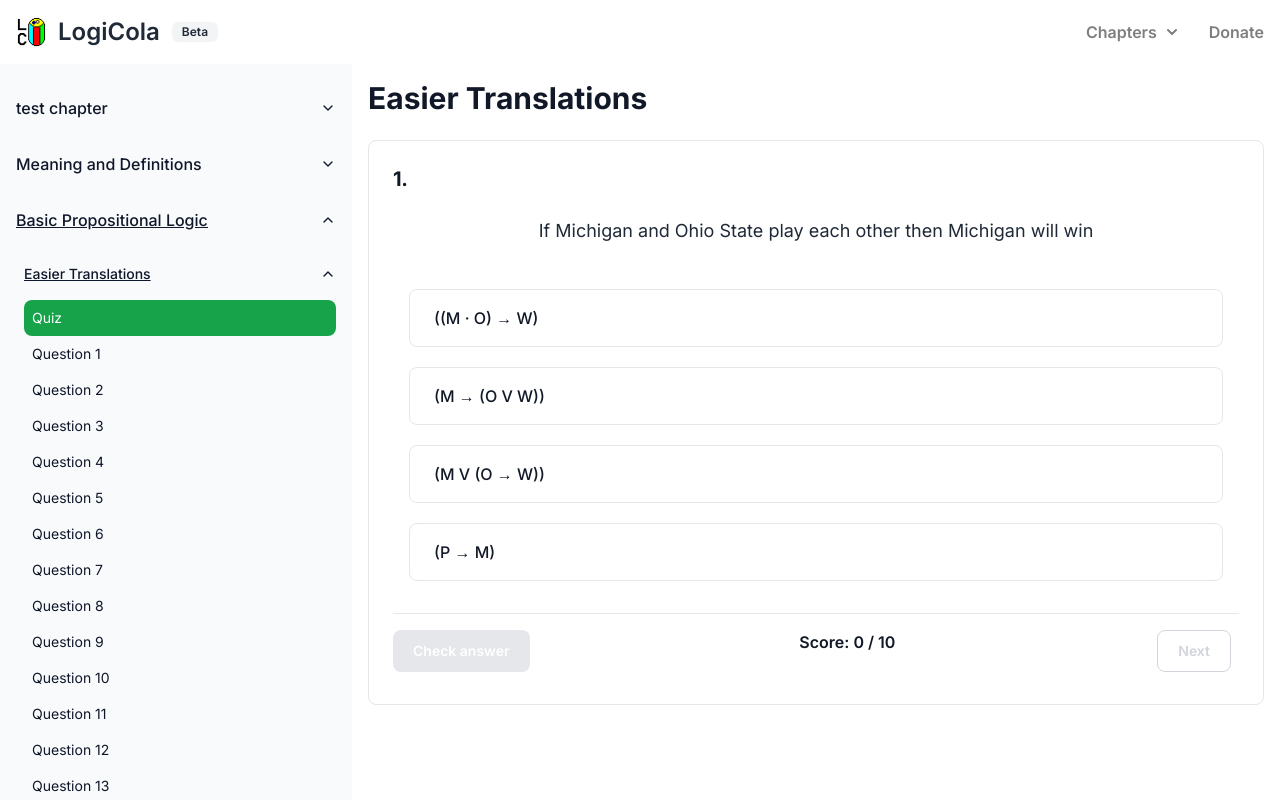
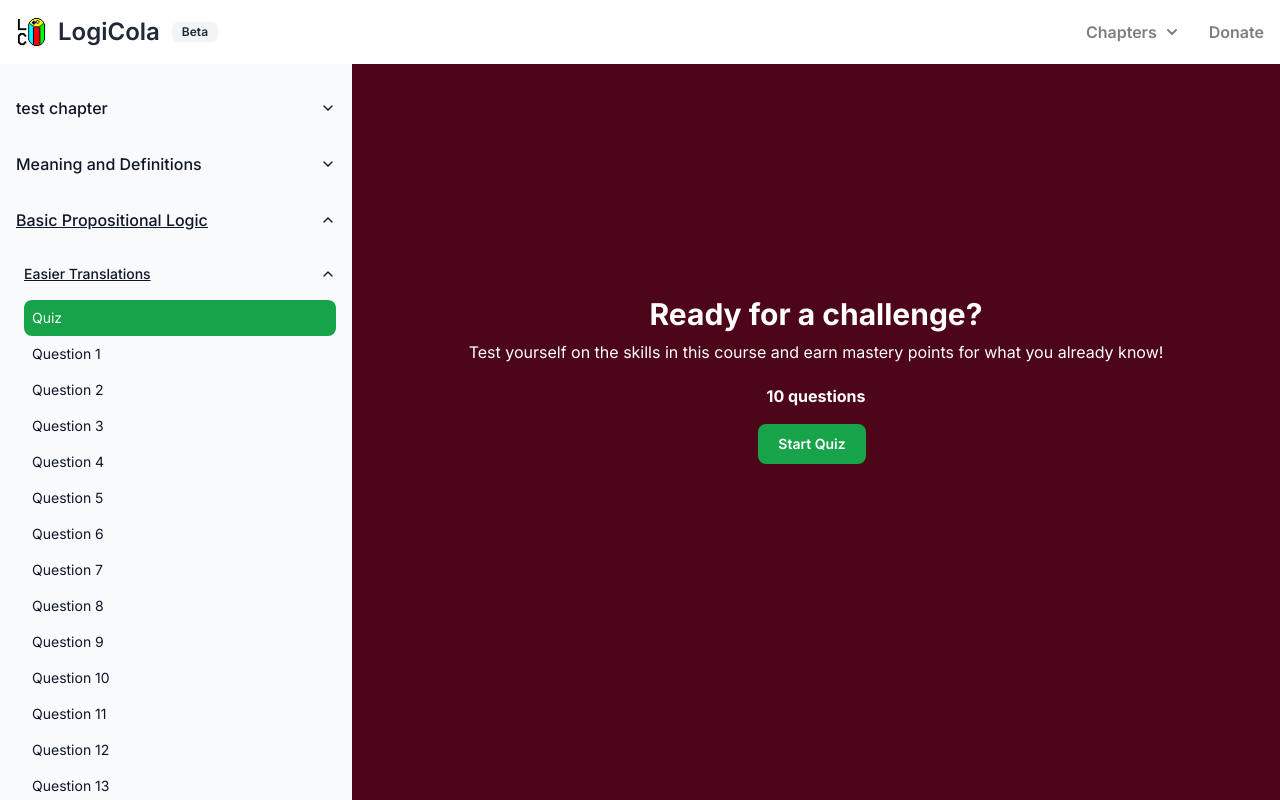
Before and after one commit to malikpiara/logicola, a Next.js app: page /basic-propositional-logic/easier-translations/quiz in a window 1280 px wide. Shown: the top 800 px of the page. Built offline with nearby package versions, Linux system fonts and the light colour scheme.

Commit message:
Adopt StartScreen and EndScreen for quiz

```diff
--- a/app/[chapter]/[subchapter]/quiz/page.tsx
+++ b/app/[chapter]/[subchapter]/quiz/page.tsx
@@ -1,6 +1,8 @@
 'use client';
 import NoSSR from '@/components/NoSSR';
 import QuestionComponent from '@/components/question/question';
+import { EndScreen } from '@/components/quiz/endScreen';
+import { StartScreen } from '@/components/quiz/startScreen';
 import { content } from '@/content';
 import { shuffleArray } from '@/lib/utils';
 import type { Question } from '@/types';
@@ -14,11 +16,14 @@ export default function QuizPage({
 }: {
   params: { chapter: string; subchapter: string };
 }) {
+  const [isStartScreen, setIsStartScreen] = useState(true);
+  const [isEndScreen, setIsEndScreen] = useState(false);
+
   const chapter = content.chapters[chapterSlug];
   const subChapter = chapter.subChapters[subChapterSlug];
 
   const [showSolution, setShowSolution] = useState(false);
-  const [questions] = useState<Question[]>(
+  const [questions, setQuestions] = useState<Question[]>(
     take10RandomQuestions(subChapter.questions)
   );
 
@@ -35,6 +40,8 @@ export default function QuizPage({
           setCurrentQuestionIndex(currentQuestionIndex + 1);
           setSelectedOptionIndices(new Set());
           setShowSolution(false);
+        } else {
+          setIsEndScreen(true);
         }
       }}
     >
@@ -45,6 +52,32 @@ export default function QuizPage({
   const [selectedOptionIndices, setSelectedOptionIndices] = useState<
     Set<number>
   >(new Set());
+
+  if (isStartScreen) {
+    return (
+      <StartScreen
+        onClickStart={() => setIsStartScreen(false)}
+        questionsCount={questions.length}
+      />
+    );
+  }
+
+  if (isEndScreen) {
+    return (
+      <EndScreen
+        correctQuestionsCount={score}
+        totalQuestionsCount={questions.length}
+        onClickTryAgain={() => {
+          setIsEndScreen(false);
+          setCurrentQuestionIndex(0);
+          setScore(0);
+          setSelectedOptionIndices(new Set());
+          setShowSolution(false);
+          setQuestions(take10RandomQuestions(subChapter.questions));
+        }}
+      />
+    );
+  }
 
   return (
     <>
--- a/components/button.tsx
+++ b/components/button.tsx
@@ -1,19 +1,17 @@
-const Button = ({ label, onClick, handleDisabled, disabled }: any) => {
+import { cn } from '@/lib/utils';
+
+type ButtonProps = React.HTMLProps<HTMLButtonElement>;
+
+const Button = (props: ButtonProps) => {
   return (
-    <>
-      <button
-        type='button'
-        disabled={handleDisabled}
-        onClick={onClick}
-        className={`text-white font-semibold rounded-lg text-sm px-5 py-2.5 me-2 mb-2 ${
-          disabled
-            ? ' bg-gray-200 cursor-not-allowed'
-            : 'bg-green-600 hover:opacity-90'
-        }`}
-      >
-        {label}
-      </button>
-    </>
+    <button
+      {...props}
+      type='button'
+      className={cn(
+        'text-white font-semibold rounded-lg text-sm px-5 py-2.5 me-2 mb-2 bg-green-600 hover:opacity-90 disabled:bg-gray-200 disabled:cursor-not-allowed',
+        props.className
+      )}
+    />
   );
 };
 
--- a/components/quiz/endScreen.tsx
+++ b/components/quiz/endScreen.tsx
@@ -1,16 +1,33 @@
+import Fireworks from 'react-canvas-confetti/dist/presets/fireworks';
+import Button from '../button';
+
 export function EndScreen({
-  numOfCorrectQuestions,
+  correctQuestionsCount,
+  totalQuestionsCount,
+  onClickTryAgain,
 }: {
-  numOfCorrectQuestions: number;
+  correctQuestionsCount: number;
+  totalQuestionsCount: number;
+  onClickTryAgain: () => void;
 }) {
-  const message =
-    numOfCorrectQuestions >= 5 ? 'Hurray! Keep going!' : 'Oh no! Try again.';
+  const scoreGood = correctQuestionsCount >= totalQuestionsCount / 1.5;
+
   return (
     <>
+      {scoreGood && <Fireworks autorun={{ speed: 1, duration: 5000 }} />}
       <section className='max-w-7xl rounded-lg bg-rose-950 w-full h-full text-center m-auto p-0 text-white flex-col flex justify-center'>
-        <h1 className='mb-2 text-3xl font-bold'>{message}</h1>
+        <h1 className='mb-2 text-3xl font-bold'>
+          {scoreGood ? 'Hurray! Keep going!' : 'Oh no! Try again.'}
+        </h1>
         <div className='font-bold'>
-          You got {numOfCorrectQuestions}/10 questions correctly.
+          You got {correctQuestionsCount}/{totalQuestionsCount} questions
+          correctly.
+        </div>
+
+        <div>
+          <Button className='mt-4' onClick={onClickTryAgain}>
+            Try Again
+          </Button>
         </div>
         {
           // Temporary filler to make the content be displayed a couple of pixels above.
--- a/components/quiz/startScreen.tsx
+++ b/components/quiz/startScreen.tsx
@@ -1,17 +1,31 @@
-export function StartScreen() {
+import Button from '../button';
+
+type StartScreenProps = {
+  onClickStart: () => void;
+  questionsCount: number;
+};
+
+export function StartScreen({
+  onClickStart,
+  questionsCount,
+}: StartScreenProps) {
   return (
     <>
-      <section className='animate-in max-w-7xl rounded-lg bg-rose-950 w-full h-full text-center p-0 text-white flex-col flex justify-center m-auto'>
+      <section className='animate-in bg-rose-950 w-full h-full text-center p-0 text-white flex-col flex justify-center m-auto'>
         <h1 className='mb-2 text-3xl font-bold'>Ready for a challenge?</h1>
         <p className='mb-5'>
           Test yourself on the skills in this course and earn mastery points for
           what you already know!
         </p>
-        <div className='font-bold'>10 questions</div>
-        {
-          // Temporary filler to make the content be displayed a couple of pixels above.
-          <div className='h-40' />
-        }
+        <div className='font-bold'>{questionsCount} questions</div>
+
+        <div>
+          <Button className='mt-4' onClick={onClickStart}>
+            Start Quiz
+          </Button>
+        </div>
+
+        <div className='h-40' />
       </section>
     </>
   );
--- a/components/sidebar.tsx
+++ b/components/sidebar.tsx
@@ -23,7 +23,7 @@ export const Sidebar = () => {
   }>();
 
   return (
-    <aside className='flex h-full bg-gray-50 p-4 overflow-scroll'>
+    <aside className='flex h-full bg-gray-50 p-4 overflow-scroll z-40'>
       <Accordion
         type='multiple'
         className='w-80 h-full'
--- a/components/topicTable.tsx
+++ b/components/topicTable.tsx
@@ -10,6 +10,7 @@ const TopicTable = ({
     <>
       {Object.entries(subChapters).map(([slug, subChapter]) => {
         const firstQuestionPath = `${slug}/questions/1`;
+        const quizPath = `${slug}/quiz`;
         return (
           <div
             key={slug}
@@ -32,6 +33,26 @@ const TopicTable = ({
                             <svg
                               className='w-5 h-5 text-gray-500'
                               aria-hidden='true'
+                              xmlns='http: //www.w3.org/2000/svg'
+                              fill='none'
+                              viewBox='0 0 21 21'
+                            >
+                              <path
+                                stroke='currentColor'
+                                strokeLinecap='round'
+                                strokeLinejoin='round'
+                                strokeWidth='2'
+                                d='M7.418 17.861 1 20l2.139-6.418m4.279 4.279 10.7-10.7a3.027 3.027 0 0 0-2.14-5.165c-.802 0-1.571.319-2.139.886l-10.7 10.7m4.279 4.279-4.279-4.279m2.139 2.14 7.844-7.844m-1.426-2.853 4.279 4.279'
+                              />
+                            </svg>
+                            <li>All Questions</li>
+                          </div>
+                        </DynamicLink>
+                        <DynamicLink href={quizPath}>
+                          <div className='flex items-center mb-4 p-3 rounded-md hover:bg-gray-200 gap-2'>
+                            <svg
+                              className='w-5 h-5 text-gray-500'
+                              aria-hidden='true'
                               xmlns='http://www.w3.org/2000/svg'
                               fill='none'
                               viewBox='0 0 21 21'
@@ -44,7 +65,7 @@ const TopicTable = ({
                                 d='M7.418 17.861 1 20l2.139-6.418m4.279 4.279 10.7-10.7a3.027 3.027 0 0 0-2.14-5.165c-.802 0-1.571.319-2.139.886l-10.7 10.7m4.279 4.279-4.279-4.279m2.139 2.14 7.844-7.844m-1.426-2.853 4.279 4.279'
                               />
                             </svg>
-                            <li>{subChapter.description}</li>
+                            <li>Quiz</li>
                           </div>
                         </DynamicLink>
                       </ul>
--- a/package.json
+++ b/package.json
@@ -20,6 +20,7 @@
     "lucide-react": "^0.367.0",
     "next": "14.1.3",
     "react": "^18",
+    "react-canvas-confetti": "^2.0.7",
     "react-dom": "^18",
     "tailwind-merge": "^2.2.2",
     "tailwindcss-animate": "^1.0.7"
```
Also changed, not shown: 1 other file (tests, documents, lock files or other folders).
